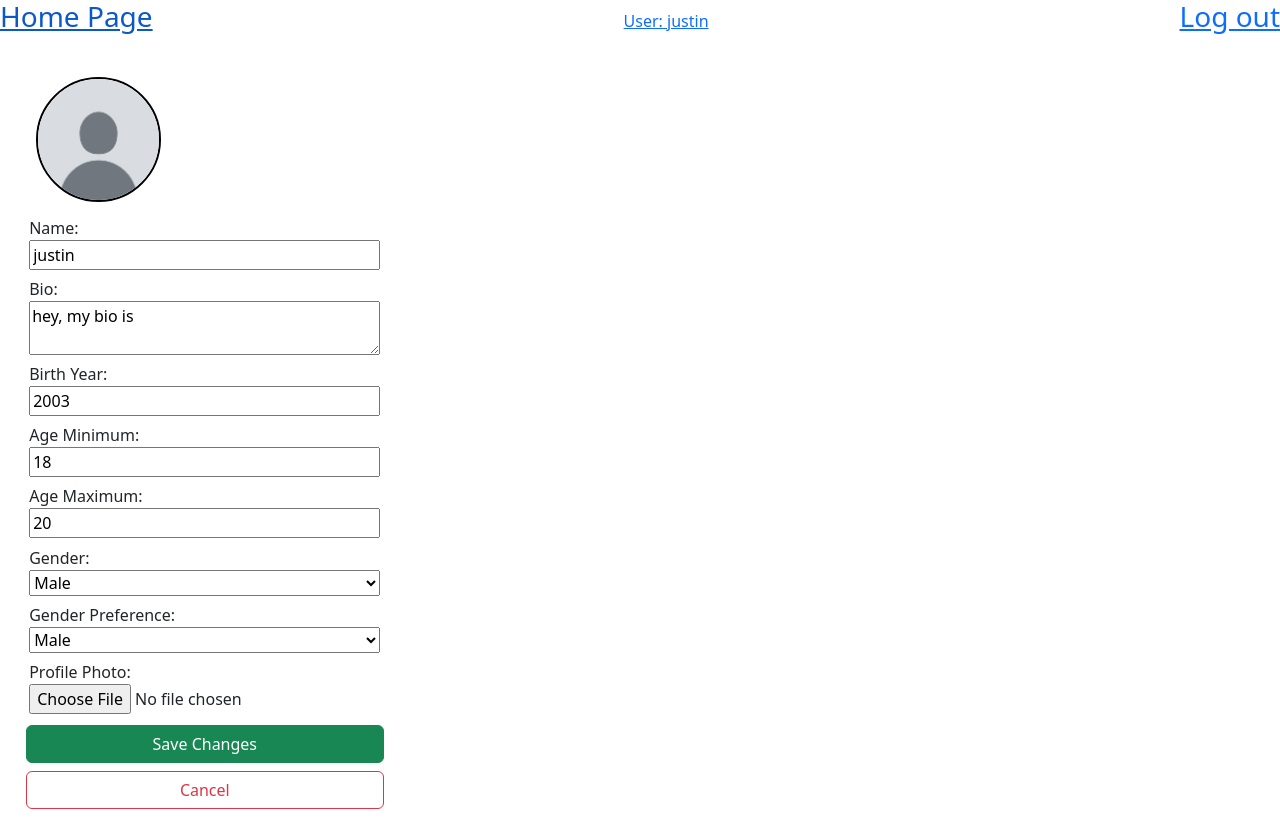
After one commit to jaronwald24/DatingApp, a Flask app: page /editProfile in a window 1280 px wide. The commit adds this page. Run offline with Flask 3, Linux system fonts and the light colour scheme; a user stored in the database is signed in.

Commit message:
Fixed edit Profile added gender, bio, age to profile
Added profile picture

added bootstrap

```diff
--- a/DatingApp/main.py
+++ b/DatingApp/main.py
@@ -1,11 +1,14 @@
-import datetime
+from datetime import datetime
 import dateutil.tz
 
-from flask import Blueprint, render_template, request, abort,redirect, url_for, flash
+from flask import Blueprint, render_template, request, abort,redirect, url_for, flash, current_app
 import flask_login
+import pathlib
 
 from . import db
 from . import model
+
+from .helperFunctions import photo_filename
 
 bp = Blueprint("main", __name__)
 
@@ -29,7 +32,9 @@ def profile(user_id):
     else:
         like_button = "like"
 
-    return render_template("main/profile.html", user=user, curUser=curUser, like_button=like_button)
+    current_year = datetime.now().year
+
+    return render_template("main/profile.html", user=user, curUser=curUser, like_button=like_button, current_year=current_year)
 
 @bp.route("/like/<int:user_id>", methods=["POST"])
 @flask_login.login_required
@@ -64,3 +69,93 @@ def unlike(user_id):
     db.session.commit()
     flash("You've unliked {}.".format(unlikee.name))
     return redirect(url_for("main.profile", user_id=user_id))
+
+@bp.route("/editProfile", methods=["GET"])
+@flask_login.login_required
+def editProfile():
+    return render_template("main/editProfile.html", user=flask_login.current_user)
+
+@bp.route("/editProfile", methods=["POST"])
+@flask_login.login_required
+def editProfilePost():
+    curUser = flask_login.current_user
+
+    dbUser = db.session.get(model.User, curUser.id)
+
+    if not dbUser:
+        abort(404, "User id {} doesn't exist.".format(curUser.id))
+
+    dbUser.name = request.form.get("name") or curUser.name
+
+    dbUser.profile.bio = request.form.get("bio") or dbUser.profile.bio
+    dbUser.profile.birth_year = request.form.get("birth_year") or dbUser.profile.birth_year
+    dbUser.profile.gender = request.form.get("gender") or dbUser.profile.gender
+    dbUser.profile.genderPreference = request.form.get("genderPreference") or dbUser.profile.genderPreference
+    dbUser.profile.age_minimum = int(request.form.get("age_minimum", dbUser.profile.age_minimum))
+    dbUser.profile.age_maximum = int(request.form.get("age_maximum", dbUser.profile.age_maximum))
+
+    # Handle uploaded photo
+    uploaded_file = request.files.get('photo_id')
+    if uploaded_file and uploaded_file.filename != '':
+
+        content_type = uploaded_file.content_type
+        if content_type == "image/png":
+            file_extension = "png"
+        elif content_type == "image/jpeg":
+            file_extension = "jpg"
+        else:
+            flash("Unsupported file type. Only JPEG and PNG are supported.")
+            return redirect(url_for("auth.signup"))
+
+        new_photo = model.Photo(file_extension=file_extension)
+        db.session.add(new_photo)
+
+        old_photo = dbUser.profile.photo
+        if old_photo is not None:
+            path = photo_filename(old_photo)
+            path.unlink(missing_ok=True)
+            db.session.delete(old_photo)
+
+        dbUser.profile.photo = new_photo
+        new_path = photo_filename(new_photo)
+        uploaded_file.save(new_path)
+
+    db.session.commit()
+
+    return redirect(url_for("main.profile", user_id=curUser.id))
+
+
+@bp.route('/upload_photo', methods=['POST'])
+@flask_login.login_required
+def upload_photo():
+    uploaded_file = request.files['photo']
+    if uploaded_file.filename != '':
+        content_type = uploaded_file.content_type
+        if content_type == "image/png":
+            file_extension = "png"
+        elif content_type == "image/jpeg":
+            file_extension = "jpg"
+        else:
+            abort(400, f"Unsupported file type {content_type}")
+
+        photo = model.Photo(file_extension=file_extension)
+        db.session.add(photo)
+
+        old_photo = flask_login.current_user.profile.photo
+        if old_photo is not None:
+            path = photo_filename(old_photo)
+            path.unlink(missing_ok=True)
+            db.session.delete(old_photo)
+
+        flask_login.current_user.profile.photo = photo
+        db.session.commit()
+
+        path = photo_filename(photo)
+        uploaded_file.save(path)
+
+        db.session.commit()
+        flash('Photo uploaded successfully!')
+        return redirect(url_for('main.profile', user_id=flask_login.current_user.id))
+
+    flash('No file selected')
+    return redirect(request.url)
--- a/DatingApp/model.py
+++ b/DatingApp/model.py
@@ -79,7 +79,7 @@ class Profile(db.Model):
     )
     bio: Mapped[Optional[str]] = mapped_column(Text)
     birth_year: Mapped[Optional[int]] = mapped_column(Integer)
-    age_miminum: Mapped[Optional[int]] = mapped_column(Integer)
+    age_minimum: Mapped[Optional[int]] = mapped_column(Integer)
     age_maximum: Mapped[Optional[int]] = mapped_column(Integer)
     gender: Mapped[Optional[str]] = mapped_column(String(16))
     genderPreference: Mapped[Optional[str]] = mapped_column(String(16))
--- a/DatingApp/static/DatingApp.css
+++ b/DatingApp/static/DatingApp.css
@@ -2,14 +2,6 @@ body {
     background: #f2f3f5;
 }
 
-.pfp {
-	width: 30px;
-	height: 30px;
-	border-radius: 25px;
-    border: 2px solid black;
-    text-align: center;
-    align-items: center;
-}
 
 .post {
     display: flex;
@@ -47,3 +39,40 @@ body {
     width: 95%;
     margin: 1% 1%;
 }
+
+.editProfileContainer {
+    display: flex;
+    flex-direction: column;
+    width: 30%;
+    margin: 1% 1%;
+    padding: 1% 1%;
+}
+
+.editProfileElement {
+    display: flex;
+    flex-direction: column;
+    margin: 1% 1%;
+}
+
+.profileElements {
+    display: flex;
+    flex-direction: row;
+    margin: 1% 1%;
+}
+
+.pfp {
+    display: flex;
+    justify-content: center;
+    align-items: center;
+    margin: 10px;
+    width: 125px;
+    height: 125px;
+}
+
+.pfp img {
+    border-radius: 50%;
+    width: 100%;
+    height: 100%;
+    object-fit: cover;
+    border: 2px solid #000;
+}
--- a/DatingApp/templates/base.html
+++ b/DatingApp/templates/base.html
@@ -5,6 +5,7 @@
         <title>DatingAppging app</title>
         <link rel="stylesheet"
               href="{{ url_for('static', filename='DatingApp.css') }}">
+        <link href="https://cdn.jsdelivr.net/npm/bootstrap@5.3.3/dist/css/bootstrap.min.css" rel="stylesheet" integrity="sha384-QWTKZyjpPEjISv5WaRU9OFeRpok6YctnYmDr5pNlyT2bRjXh0JMhjY6hW+ALEwIH" crossorigin="anonymous">
     </head>
     <body>
         <header>
@@ -30,6 +31,7 @@
             integrity="sha256-/JqT3SQfawRcv/BIHPThkBvs0OEvtFFmqPF/lYI/Cxo="
             crossorigin="anonymous">
         </script>
+        <script src="https://cdn.jsdelivr.net/npm/bootstrap@5.3.3/dist/js/bootstrap.bundle.min.js" integrity="sha384-YvpcrYf0tY3lHB60NNkmXc5s9fDVZLESaAA55NDzOxhy9GkcIdslK1eN7N6jIeHz" crossorigin="anonymous"></script>
         <script src="{{ url_for('static', filename='DatingApp.js') }}"></script>
     </body>
 </html>
--- /dev/null
+++ b/DatingApp/templates/main/editProfile.html
@@ -0,0 +1,56 @@
+{% extends 'base.html' %}
+
+{% block content %}
+<form method="post" action="/editProfile" enctype="multipart/form-data">
+    <div class="editProfileContainer">
+        <div class="pfp">
+            {% if user.profile.photo %}
+                <img src="{{ url_for('static', filename='photos/photo-' ~ user.profile.photo.id ~ '.' ~ user.profile.photo.file_extension) }}" alt="Profile photo">
+            {% else %}
+                <img src="{{ url_for('static', filename='photos/defaultPfp.jpg') }}" alt="Default profile photo">
+            {% endif %}
+        </div>
+        <div class="editProfileElement">
+            <label for="name">Name:</label>
+            <input type="text" id="name" name="name" value="{{ user.name }}" required>
+        </div>
+        <div class="editProfileElement">
+            <label for="bio">Bio:</label>
+            <textarea id="bio" placeholder="Hi, my name is..." name="bio">{{ user.profile.bio }}</textarea>
+        </div>
+        <div class="editProfileElement">
+            <label for="birth_year">Birth Year:</label>
+            <input type="number" id="birth_year" name="birth_year" min="1924" max="2024" placeholder="e.g, 1990" value="{{ user.profile.birth_year }}" required>
+        </div>
+        <div class="editProfileElement">
+            <label for="age_minimum">Age Minimum:</label>
+            <input type="number" id="age_minimum" name="age_minimum" min="18" max="100" value="{{ user.profile.age_minimum }}" required>
+        </div>
+        <div class="editProfileElement">
+            <label for="age_maximum">Age Maximum:</label>
+            <input type="number" id="age_maximum" name="age_maximum" min="18" max="100" value="{{ user.profile.age_maximum }}" required>
+        </div>
+        <div class="editProfileElement">
+            <label for="gender">Gender:</label>
+            <select id="gender" name="gender" required>
+                <option value="male" {% if user.profile.gender == 'male' %}selected{% endif %}>Male</option>
+                <option value="female" {% if user.profile.gender == 'female' %}selected{% endif %}>Female</option>
+            </select>
+        </div>
+        <div class="editProfileElement">
+            <label for="genderPreference">Gender Preference:</label>
+            <select id="genderPreference" name="genderPreference" required>
+                <option value="male" {% if user.profile.genderPreference == 'male' %}selected{% endif %}>Male</option>
+                <option value="female" {% if user.profile.genderPreference == 'female' %}selected{% endif %}>Female</option>
+            </select>
+        </div>
+        <div class="editProfileElement">
+            <label for="photo_id">Profile Photo:</label>
+            <input type="file" id="photo_id" name="photo_id" accept="image/jpeg,image/png">
+        </div>
+        <button type="submit" class="btn btn-success mt-2">Save Changes</button>
+        <a href="{{ url_for('main.profile', user_id=current_user.id) }}" class="btn btn-outline-danger mt-2" role="button">Cancel</a>
+    </div>
+</form>
+
+{% endblock %}
```
Also changed, not shown: DatingApp/auth.py (+51 -1 lines), DatingApp/helperFunctions.py (added, +13 -0 lines), DatingApp/templates/auth/signup.html (+46 -7 lines), DatingApp/templates/main/profile.html (+30 -1 lines), DatingApp/static/photos/defaultPfp.jpg (added), DatingApp/static/photos/photo-4.jpg (added), instance/DatingApp.db.
